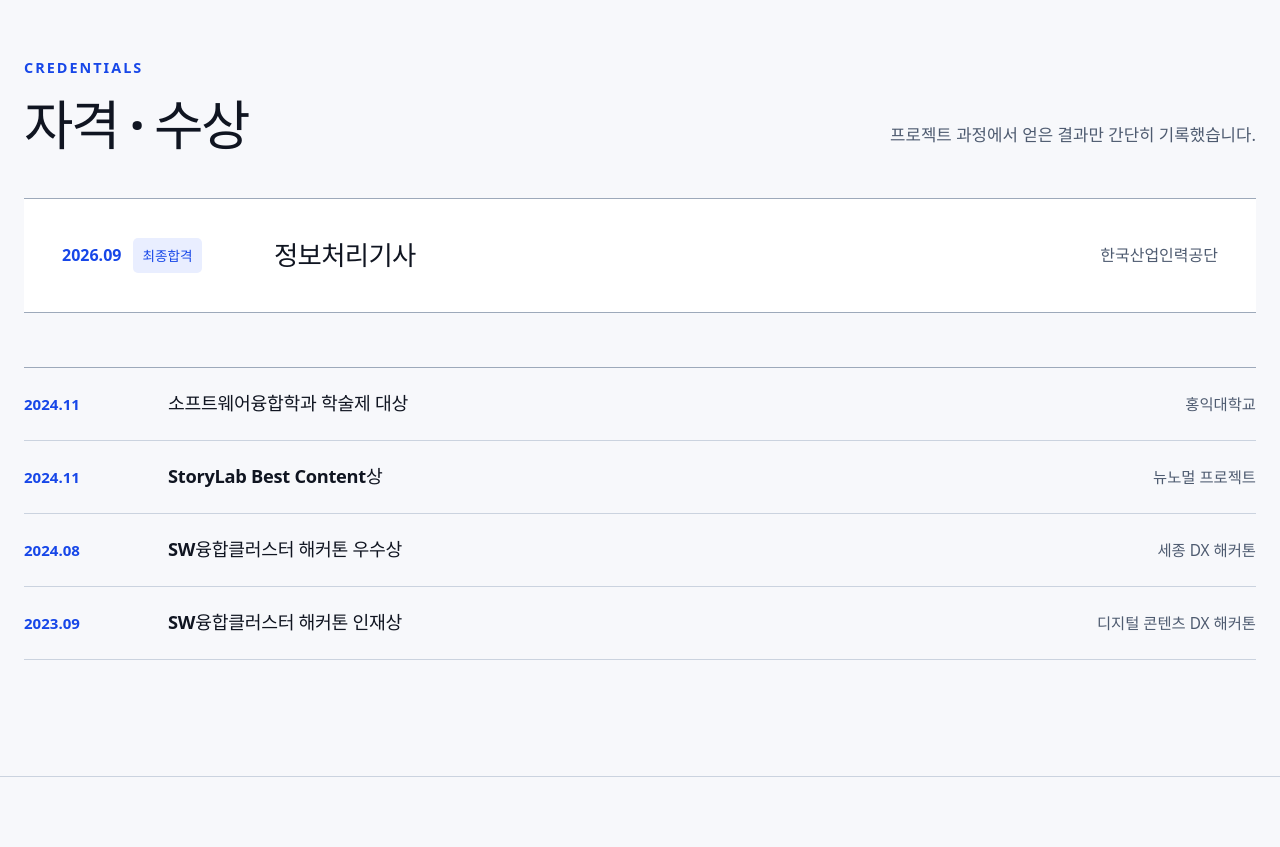
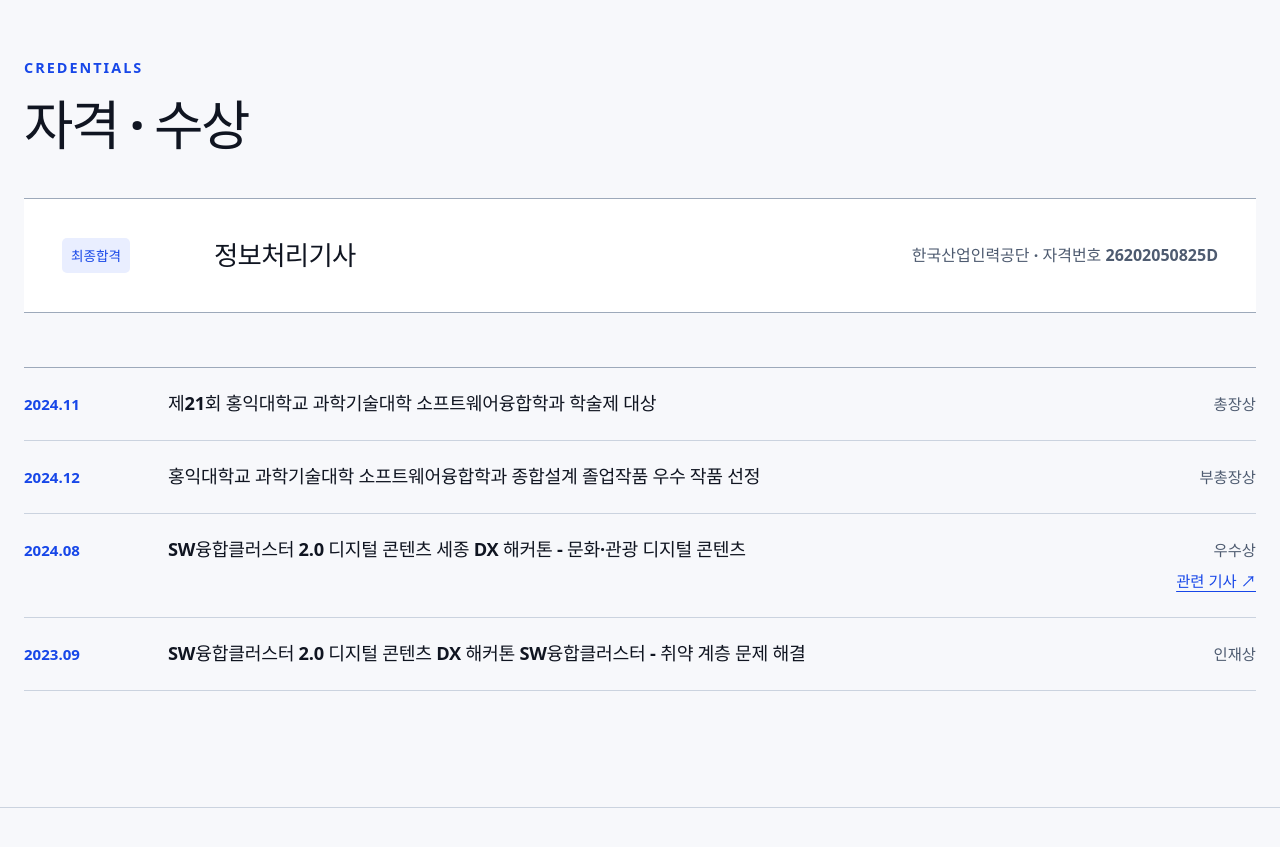
Before and after one commit to iseungho/iseungho.github.io, a Vue app: page / in a window 1280 px wide. Shown: the part 9920-10767 px from the top of the page. Built offline with nearby package versions, Linux system fonts and the light colour scheme.

Commit message:
Update publication and awards details

```diff
--- a/src/App.vue
+++ b/src/App.vue
@@ -7,6 +7,8 @@ const projectLinks = {
   capeasy: 'https://github.com/iseungho/Capeasy',
   capeasyVideo: 'https://youtu.be/1_jV6IfomLs?si=04fPvdS1_v__2jb2',
   researchPaper: 'https://drive.google.com/file/d/1BSQGQ4Va-bEbjrWlNvYnOXFJJNKfgDvM/view?usp=sharing',
+  researchRiss: 'https://www.riss.kr/search/detail/DetailView.do?p_mat_type=1a0202e37d52c72d&control_no=6e54ad96001b65aee9810257f7042666&keyword=%EC%B4%88%ED%95%B4%EC%83%81%ED%99%94%20%EA%B8%B0%EB%B0%98%20%ED%8C%8C%EB%85%B8%EB%9D%BC%EB%A7%88%20%EC%8A%A4%ED%8B%B0%EC%B9%AD%20%EC%8B%9C%EC%8A%A4%ED%85%9C%EC%97%90%EC%84%9C%20%EC%99%9C%EA%B3%A1%20%ED%98%84%EC%83%81%20%EC%B5%9C%EC%86%8C%ED%99%94%20%EC%97%B0%EA%B5%AC',
+  researchDbpia: 'https://www.dbpia.co.kr/journal/articleDetail?nodeId=NODE12036439',
   worldCloud: 'https://github.com/iseungho/Project-WorldCloud',
   pangyeori: 'https://github.com/pangyeori/pangyeori-fe',
 }
@@ -50,12 +52,12 @@ const pangyeoriSlides = [
 ]
 
 const activitySlides = [
-  { src: '/activities/01.png', alt: '미래내일 일경험 및 뉴노멀 기업 연계 프로젝트 수료', label: '기업 연계 프로젝트', title: '미래내일 일경험 · 뉴노멀 프로젝트', meta: '위니드소프트 디지털 트윈 플랫폼 개발 참여', projectHref: null, projectLabel: null, resourceHref: null, resourceLabel: null },
-  { src: '/activities/02.png', alt: '2024 세종 DX 해커톤 우수상 수상', label: '세종 DX 해커톤', title: '2024 SW융합클러스터 세종 DX 해커톤', meta: '우수상 · 2024.08', projectHref: null, projectLabel: null, resourceHref: null, resourceLabel: null },
-  { src: '/activities/03.png', alt: '제21회 소프트웨어융합학과 학술제 대상 수상', label: '학술제', title: '제21회 소프트웨어융합학과 학술제', meta: '대상 · 2024.11', projectHref: '#capeasy', projectLabel: 'Capeasy 프로젝트 보기', resourceHref: null, resourceLabel: null },
-  { src: '/activities/04.png', alt: '대한전자공학회 2024년도 추계학술대회 논문 제출', label: '학술대회', title: '대한전자공학회 2024 추계학술대회', meta: '학부생 논문경진대회 멀티미디어 분야 논문 제출', projectHref: '#capeasy', projectLabel: 'Capeasy 프로젝트 보기', resourceHref: projectLinks.researchPaper, resourceLabel: '논문 원문 보기' },
-  { src: '/activities/06-paper.png', alt: '초해상화 기반 파노라마 스티칭 시스템 왜곡 최소화 연구 논문 첫 페이지', label: '학술대회 논문', title: '초해상화 기반 파노라마 스티칭 시스템에서 왜곡 현상 최소화 연구', meta: '대한전자공학회 2024 추계학술대회 · 학부생 논문경진대회', projectHref: '#capeasy', projectLabel: 'Capeasy 프로젝트 보기', resourceHref: projectLinks.researchPaper, resourceLabel: '논문 원문 보기' },
-  { src: '/activities/05.png', alt: '하이세종페스티벌 프로젝트 전시 참여', label: '프로젝트 전시', title: 'HI-SEJONG FESTIVAL', meta: '프로젝트 전시 참여 · 2024.12', projectHref: '#capeasy', projectLabel: 'Capeasy 프로젝트 보기', resourceHref: null, resourceLabel: null },
+  { src: '/activities/01.png', alt: '미래내일 일경험 및 뉴노멀 기업 연계 프로젝트 수료', label: '기업 연계 프로젝트', title: '미래내일 일경험 · 뉴노멀 프로젝트', meta: '위니드소프트 디지털 트윈 플랫폼 개발 참여', projectHref: null, projectLabel: null, resources: [] },
+  { src: '/activities/02.png', alt: '2024 세종 DX 해커톤 우수상 수상', label: '세종 DX 해커톤', title: '2024 SW융합클러스터 세종 DX 해커톤', meta: '우수상 · 2024.08', projectHref: null, projectLabel: null, resources: [] },
+  { src: '/activities/03.png', alt: '제21회 소프트웨어융합학과 학술제 대상 수상', label: '학술제', title: '제21회 소프트웨어융합학과 학술제', meta: '대상 · 2024.11', projectHref: '#capeasy', projectLabel: 'Capeasy 프로젝트 보기', resources: [] },
+  { src: '/activities/04.png', alt: '대한전자공학회 2024년도 추계학술대회 논문 제출', label: '학술대회', title: '대한전자공학회 2024 추계학술대회', meta: '학부생 논문경진대회 멀티미디어 분야 논문 제출', projectHref: '#capeasy', projectLabel: 'Capeasy 프로젝트 보기', resources: [{ href: projectLinks.researchPaper, label: 'PDF 원문' }, { href: projectLinks.researchRiss, label: 'RISS' }, { href: projectLinks.researchDbpia, label: 'DBpia' }] },
+  { src: '/activities/06-paper.png', alt: '초해상화 기반 파노라마 스티칭 시스템 왜곡 최소화 연구 논문 첫 페이지', label: '학술대회 논문', title: '초해상화 기반 파노라마 스티칭 시스템에서 왜곡 현상 최소화 연구', meta: '대한전자공학회 2024 추계학술대회 · 학부생 논문경진대회', projectHref: '#capeasy', projectLabel: 'Capeasy 프로젝트 보기', resources: [{ href: projectLinks.researchPaper, label: 'PDF 원문' }, { href: projectLinks.researchRiss, label: 'RISS' }, { href: projectLinks.researchDbpia, label: 'DBpia' }] },
+  { src: '/activities/05.png', alt: '하이세종페스티벌 프로젝트 전시 참여', label: '프로젝트 전시', title: 'HI-SEJONG FESTIVAL', meta: '프로젝트 전시 참여 · 2024.12', projectHref: '#capeasy', projectLabel: 'Capeasy 프로젝트 보기', resources: [] },
 ]
 
 const gallerySlides = { frontStars: frontStarsSlides, capeasy: capeasySlides, worldCloud: worldCloudSlides, pangyeori: pangyeoriSlides, activities: activitySlides }
@@ -420,10 +422,10 @@ const careers = [
 ]
 
 const awards = [
-  { year: '2024.11', title: '소프트웨어융합학과 학술제 대상', detail: '홍익대학교' },
-  { year: '2024.11', title: 'StoryLab Best Content상', detail: '뉴노멀 프로젝트' },
-  { year: '2024.08', title: 'SW융합클러스터 해커톤 우수상', detail: '세종 DX 해커톤' },
-  { year: '2023.09', title: 'SW융합클러스터 해커톤 인재상', detail: '디지털 콘텐츠 DX 해커톤' },
+  { year: '2024.11', title: '제21회 홍익대학교 과학기술대학 소프트웨어융합학과 학술제 대상', detail: '총장상', href: null },
+  { year: '2024.12', title: '홍익대학교 과학기술대학 소프트웨어융합학과 종합설계 졸업작품 우수 작품 선정', detail: '부총장상', href: null },
+  { year: '2024.08', title: 'SW융합클러스터 2.0 디지털 콘텐츠 세종 DX 해커톤 - 문화·관광 디지털 콘텐츠', detail: '우수상', href: 'https://www.hongik.ac.kr/kr/newscenter/news.do?mode=view&articleNo=115480' },
+  { year: '2023.09', title: 'SW융합클러스터 2.0 디지털 콘텐츠 DX 해커톤 SW융합클러스터 - 취약 계층 문제 해결', detail: '인재상', href: null },
 ]
 </script>
 
@@ -678,9 +680,9 @@ const awards = [
               <p class="activity-label">{{ activitySlides[slideIndexes.activities].label }}</p>
               <h3>{{ activitySlides[slideIndexes.activities].title }}</h3>
               <p>{{ activitySlides[slideIndexes.activities].meta }}</p>
-              <div v-if="activitySlides[slideIndexes.activities].projectHref || activitySlides[slideIndexes.activities].resourceHref" class="activity-links">
+              <div v-if="activitySlides[slideIndexes.activities].projectHref || activitySlides[slideIndexes.activities].resources.length" class="activity-links">
                 <a v-if="activitySlides[slideIndexes.activities].projectHref" :href="activitySlides[slideIndexes.activities].projectHref || undefined">{{ activitySlides[slideIndexes.activities].projectLabel }}</a>
-                <a v-if="activitySlides[slideIndexes.activities].resourceHref" :href="activitySlides[slideIndexes.activities].resourceHref || undefined" target="_blank" rel="noreferrer">{{ activitySlides[slideIndexes.activities].resourceLabel }} ↗</a>
+                <a v-for="resource in activitySlides[slideIndexes.activities].resources" :key="resource.href" :href="resource.href" target="_blank" rel="noreferrer">{{ resource.label }} ↗</a>
               </div>
             </div>
             <div class="gallery activity-gallery" :class="{ 'show-nav': hintVisible.activities }" data-gallery="activities" role="region" aria-roledescription="carousel" aria-label="대외 활동 자료" tabindex="0" @keydown.left.prevent="moveSlide('activities', -1)" @keydown.right.prevent="moveSlide('activities', 1)" @touchstart.passive="startSwipe" @touchend.passive="endSwipe('activities', $event)" @pointerdown="startMouseDrag" @pointerup="endMouseDrag('activities', $event)" @pointercancel="cancelMouseDrag">
@@ -746,18 +748,20 @@ const awards = [
         <div class="content">
           <header class="section-heading credentials-heading">
             <div><p class="eyebrow">Credentials</p><h2>자격 · 수상</h2></div>
-            <p>프로젝트 과정에서 얻은 결과만 간단히 기록했습니다.</p>
           </header>
           <article class="certificate-card">
-            <div><p class="certificate-date">2026.09</p><span>최종합격</span></div>
+            <div><span>최종합격</span></div>
             <h3>정보처리기사</h3>
-            <p>한국산업인력공단</p>
+            <p>한국산업인력공단 · 자격번호 26202050825D</p>
           </article>
           <div class="award-list" aria-label="수상 내역">
             <article v-for="award in awards" :key="award.title">
               <time>{{ award.year }}</time>
               <h3>{{ award.title }}</h3>
-              <p>{{ award.detail }}</p>
+              <p>
+                <span>{{ award.detail }}</span>
+                <a v-if="award.href" :href="award.href" target="_blank" rel="noreferrer">관련 기사 ↗</a>
+              </p>
             </article>
           </div>
         </div>
--- a/src/style.css
+++ b/src/style.css
@@ -242,6 +242,7 @@ p, dd, li, figcaption { word-break: keep-all; overflow-wrap: anywhere; text-wrap
 .award-list time { color: var(--accent); font-size: .94rem; font-weight: 900; }
 .award-list h3 { margin: 0; font-size: 1.14rem; line-height: 1.45; letter-spacing: -.015em; font-weight: 850; }
 .award-list p { margin: 0; color: var(--text-soft); font-size: .96rem; text-align: right; }
+.award-list p a { display: block; width: fit-content; margin: 5px 0 0 auto; color: var(--accent); font-weight: 850; text-decoration: underline; text-underline-offset: 4px; }
 
 .activity-layout { display: grid; grid-template-columns: .48fr 1.52fr; overflow: hidden; border: 1px solid var(--line); border-radius: 16px; background: var(--surface); box-shadow: var(--shadow); }
 .activity-summary { display: flex; flex-direction: column; justify-content: flex-end; padding: 44px 38px; border-right: 1px solid var(--line); }
@@ -259,7 +260,7 @@ p, dd, li, figcaption { word-break: keep-all; overflow-wrap: anywhere; text-wrap
 .activity-gallery img { object-fit: cover; background: #f7f7f7; }
 
 .credentials-heading { margin-bottom: 44px; }
-.certificate-card { display: grid; grid-template-columns: 180px 1fr auto; gap: 32px; align-items: center; padding: 34px 38px; border-block: 1px solid var(--line-strong); background: var(--surface); }
+.certificate-card { display: grid; grid-template-columns: 120px 1fr auto; gap: 32px; align-items: center; padding: 34px 38px; border-block: 1px solid var(--line-strong); background: var(--surface); }
 .certificate-card > div { display: flex; align-items: center; gap: 12px; }
 .certificate-date { margin: 0; color: var(--accent); font-size: 1rem; font-weight: 900; }
 .certificate-card span { padding: 6px 9px; border-radius: 5px; color: var(--accent); background: var(--accent-soft); font-size: .85rem; font-weight: 900; }
@@ -348,6 +349,7 @@ footer p { margin: 0; }
   .award-list { margin-top: 42px; }
   .award-list article { grid-template-columns: 88px 1fr; gap: 8px 16px; }
   .award-list p { grid-column: 2; text-align: left; }
+  .award-list p a { margin-left: 0; }
   .activity-layout { min-height: 0; border-radius: 14px; }
   .activity-summary { min-height: 250px; padding: 32px 24px; }
   .activity-index { font-size: 2.8rem; }
```
